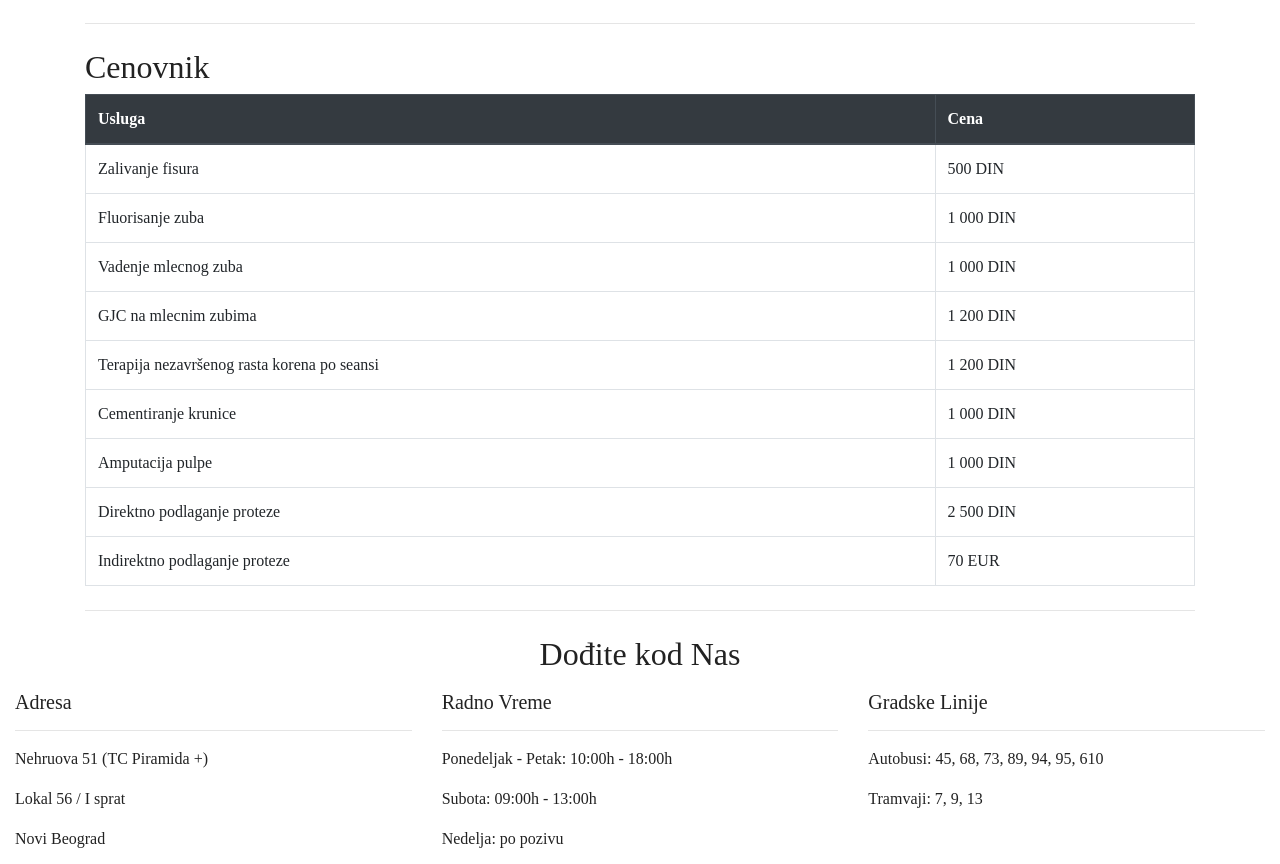
After one commit to aleksandar-galic/milbo_dent, a PHP site: page /views/decija_stomatologija.view.php in a window 1280 px wide. The commit adds this page. Shown: the part 917-1781 px from the top of the page. Run offline with PHP 8.4, Linux system fonts and the light colour scheme; some web fonts are replaced.

Commit message:
feat: decija stomatologija

```diff
--- a/routes.php
+++ b/routes.php
@@ -4,3 +4,4 @@ $router->get('', 'views/index.view.php');
 
 $router->get('lecenje-zuba', 'views/lecenje_zuba.view.php');
 $router->get('paradontologija', 'views/paradontologija.view.php');
+$router->get('decija-stomatologija', 'views/decija_stomatologija.view.php');
--- /dev/null
+++ b/views/decija_stomatologija.view.php
@@ -0,0 +1,113 @@
+<?php require ('partials/header.php'); ?>
+
+	<!-- About Section -->
+	<div class="container padding">
+		<div class="row welcome">
+			<div class="col-12">
+				<h1 class="display-6">Dečija Stomatologija</h1>
+			</div>
+			<hr>
+			<div class="col-12">
+				<p class="lead">
+					Uz puno ljubavi i strpljenja našim najmladim pacijentima pružamo bezbolne intervencije na mlecnim i stalnim zubima. Kod nas ce nauciti kako pravilno da održavaju higijenu zuba, kako da se pravilno hrane, a sve u cilju postizanja zdravog osmeha.
+					<br><br>
+					Sacuvacemo zdravlje njihovih zuba primenom fluorida i zalivanjem fisura. Zajednickim trudom našeg osoblja i roditelja deca ce sa zadovoljstvom i bez straha dolaziti u ordinaciju .
+				</p>
+			</div>
+		</div>
+		<hr class="my-3">
+	</div>
+
+	<image-carousel>
+	</image-carousel>
+
+	<!-- Carousel -->
+	<div class="container-sm w-50">
+		<div id="carouselExampleIndicators" class="carousel slide" data-ride="carousel">
+			<ol class="carousel-indicators">
+				<li data-target="#carouselExampleIndicators" data-slide-to="0" class="active"></li>
+				<li data-target="#carouselExampleIndicators" data-slide-to="1"></li>
+				<li data-target="#carouselExampleIndicators" data-slide-to="2"></li>
+				<li data-target="#carouselExampleIndicators" data-slide-to="3"></li>
+			</ol>
+			<div class="carousel-inner">
+				<div class="carousel-item active">
+					<img src="images/decija_stomatologija/1.jpg" class="d-block w-100 h-100">
+				</div>
+				<div class="carousel-item">
+					<img src="images/decija_stomatologija/2.jpg" class="d-block w-100 h-100">
+				</div>
+				<div class="carousel-item">
+					<img src="images/decija_stomatologija/3.jpg" class="d-block w-100 h-100">
+				</div>
+				<div class="carousel-item">
+					<img src="images/decija_stomatologija/4.jpg" class="d-block w-100 h-100">
+				</div>
+			</div>
+			<a class="carousel-control-prev" href="#carouselExampleIndicators" role="button" data-slide="prev">
+				<span class="carousel-control-prev-icon" aria-hidden="true"></span>
+				<span class="sr-only">Previous</span>
+			</a>
+			<a class="carousel-control-next" href="#carouselExampleIndicators" role="button" data-slide="next">
+				<span class="carousel-control-next-icon" aria-hidden="true"></span>
+				<span class="sr-only">Next</span>
+			</a>
+		</div>
+	</div>
+	<div class="container">
+		<hr class="my-4">
+	</div>
+
+	<!-- Cenovnik -->
+	<div class="container">
+		<h2>Cenovnik</h2>
+		<table class="table table-bordered">
+			<thead class="thead-dark">
+				<tr>
+					<th scope="col">Usluga</th>
+					<th scope="col">Cena</th>
+				</tr>
+			</thead>
+			<tbody>
+				<tr>
+					<td>Zalivanje fisura</td>
+					<td>500 DIN</td>
+				</tr>
+				<tr>
+					<td>Fluorisanje zuba</td>
+					<td>1 000 DIN</td>
+				</tr>
+				<tr>
+					<td>Vadenje mlecnog zuba</td>
+					<td>1 000 DIN</td>
+				</tr>
+				<tr>
+					<td>GJC na mlecnim zubima</td>
+					<td>1 200 DIN</td>
+				</tr>
+				<tr>
+					<td>Terapija nezavršenog rasta korena po seansi</td>
+					<td>1 200 DIN</td>
+				</tr>
+				<tr>
+					<td>Cementiranje krunice</td>
+					<td>1 000 DIN</td>
+				</tr>
+				<tr>
+					<td>Amputacija pulpe</td>
+					<td>1 000 DIN</td>
+				</tr>
+				<tr>
+					<td>Direktno podlaganje proteze</td>
+					<td>2 500 DIN</td>
+				</tr>
+				<tr>
+					<td>Indirektno podlaganje proteze</td>
+					<td>70 EUR</td>
+				</tr>
+			</tbody>
+		</table>
+		<hr class="my-4">
+	</div>
+
+<?php require ('partials/footer.php'); ?>
--- a/views/partials/header.php
+++ b/views/partials/header.php
@@ -42,7 +42,7 @@
 						<div class="dropdown-menu" aria-labelledby="navbarDropdown">
 							<a class="dropdown-item" href="lecenje-zuba">Lečenje Zuba</a>
 							<a class="dropdown-item" href="paradontologija">Paradontologija</a>
-							<a class="dropdown-item" href="#">Dečija Stomatologija</a>
+							<a class="dropdown-item" href="decija-stomatologija">Dečija Stomatologija</a>
 							<a class="dropdown-item" href="#">Restauracija Zuba (Plombe)</a>
 						</div>
 					</li>
```
Also changed, not shown: images/DecijaStomatologija/1.jpg (added), images/DecijaStomatologija/2.jpg (added), images/DecijaStomatologija/3.jpg (added), images/DecijaStomatologija/4.jpg (added).
